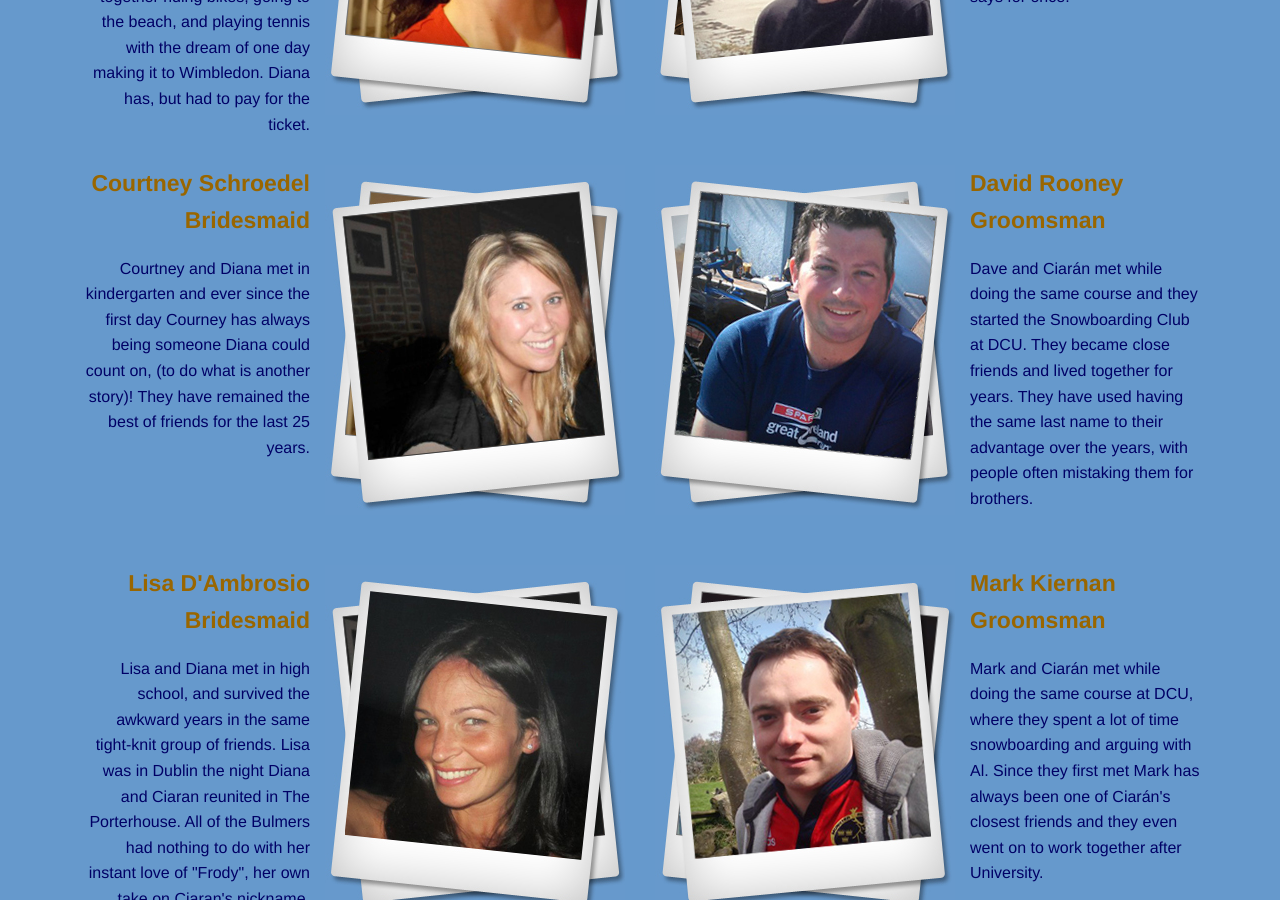
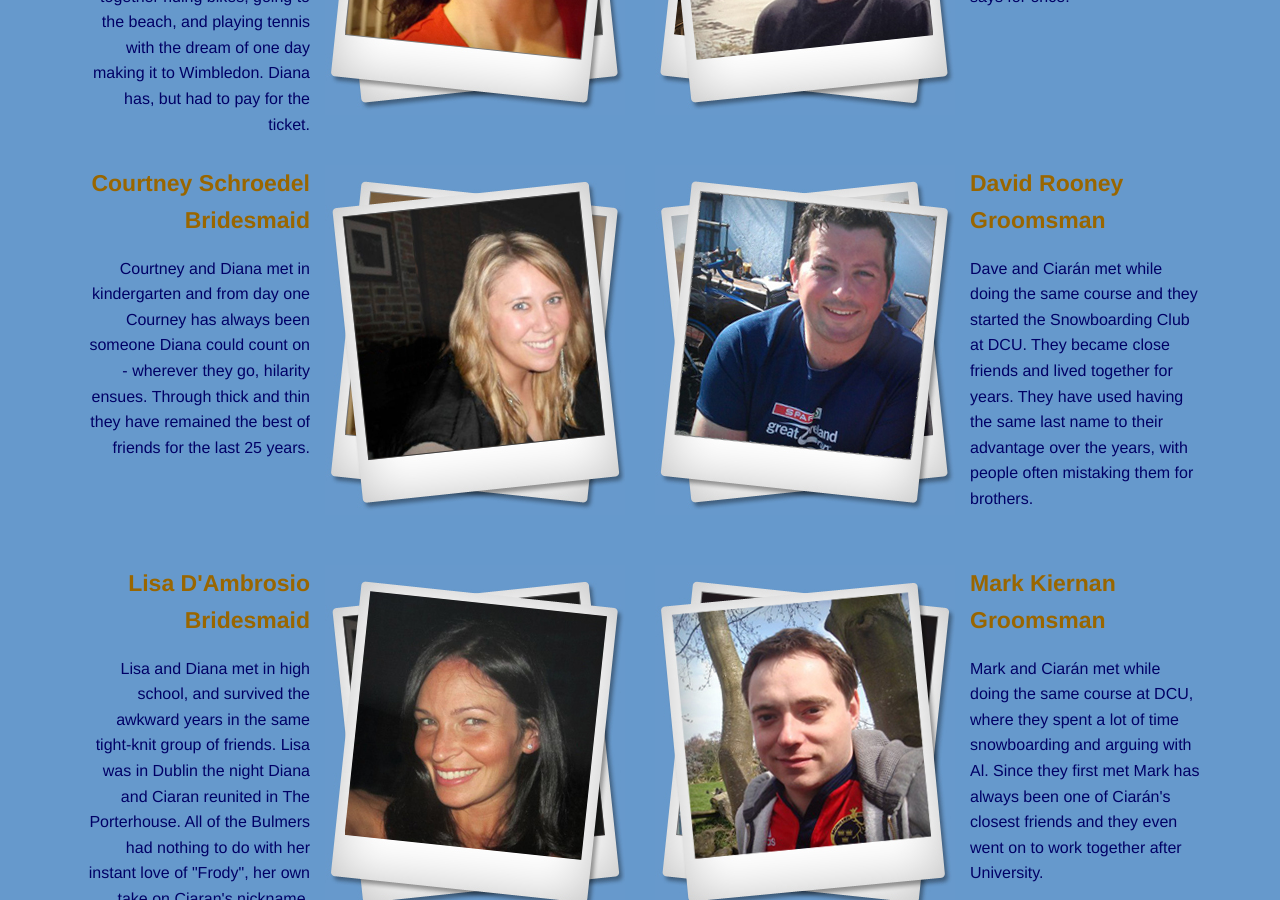
Before and after one commit to CiaranR/diana-and-ciaran, a Jekyll site: the page built from _posts/2012-12-21-Our-Wedding-Party.html, in a window 1280 px wide and 900 px high, scrolled down 965 px. Built offline with Jekyll 4.4.1, drawn with Linux system fonts in a browser that asks for light colours; some web fonts are replaced.

Commit message:
Courtney!

```diff
--- a/_posts/2012-12-21-Our-Wedding-Party.html
+++ b/_posts/2012-12-21-Our-Wedding-Party.html
@@ -47,7 +47,7 @@ permalink: /wedding-party
 				<img src="/images/party/courtney.jpg" title="Courtney Schroedel" alt="Courtney Schroedel" class="right pad-left-15" />
 				<p class="text-right"><strong>Courtney Schroedel<br />
 				   Bridesmaid</strong></p>
-				<p class="text-right">Courtney and Diana met in kindergarten and ever since the first day Courney has always being someone Diana could count on, (to do what is another story)! They have remained the best of friends for the last 25 years.</p>
+				<p class="text-right">Courtney and Diana met in kindergarten and from day one Courney has always been someone Diana could count on - wherever they go, hilarity ensues. Through thick and thin they have remained the best of friends for the last 25 years.</p>
 			</div>
 			<div class="six columns">
 				<img src="/images/party/dave.jpg" title="David Rooney" alt="David Rooney" class="left pad-right-15" />
```
